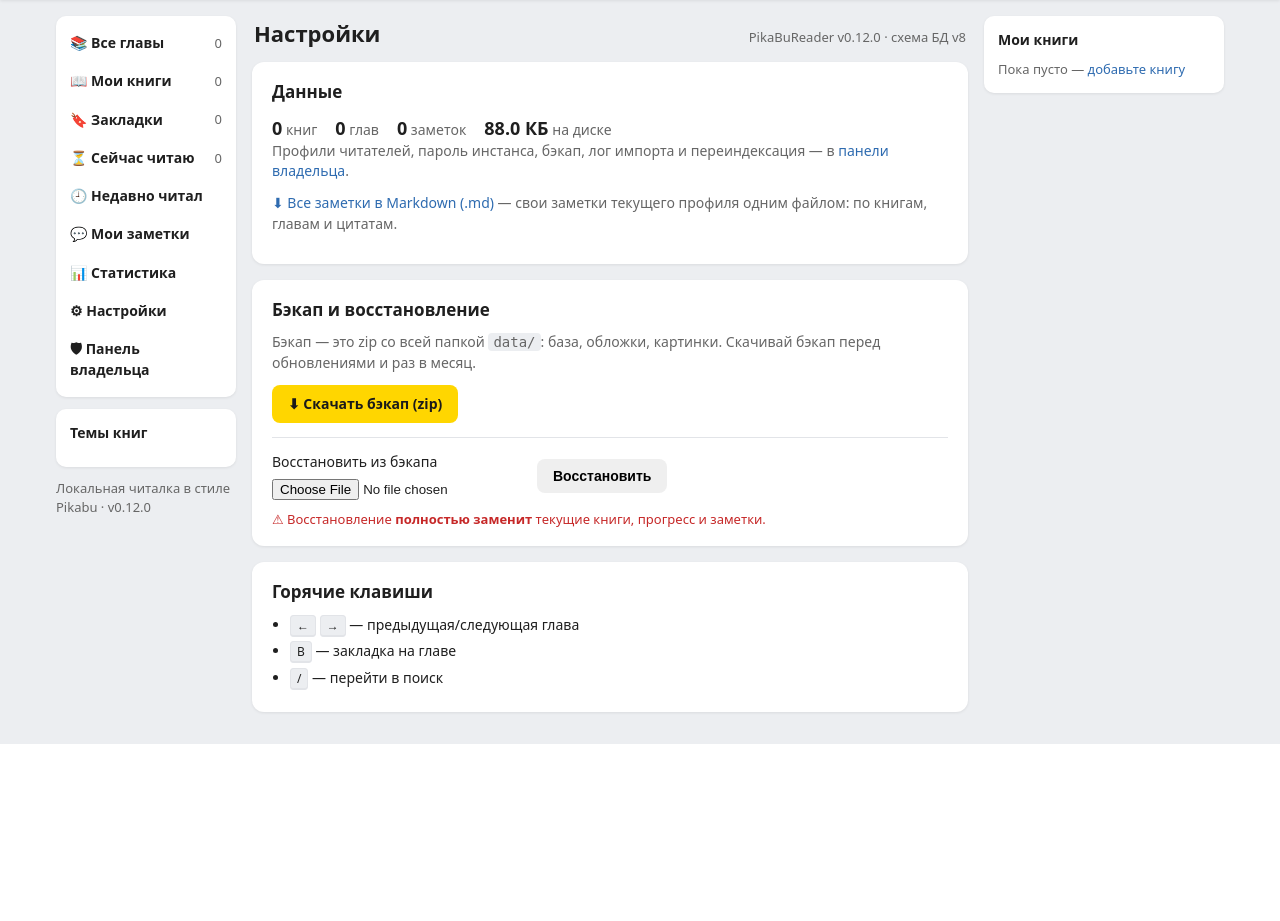
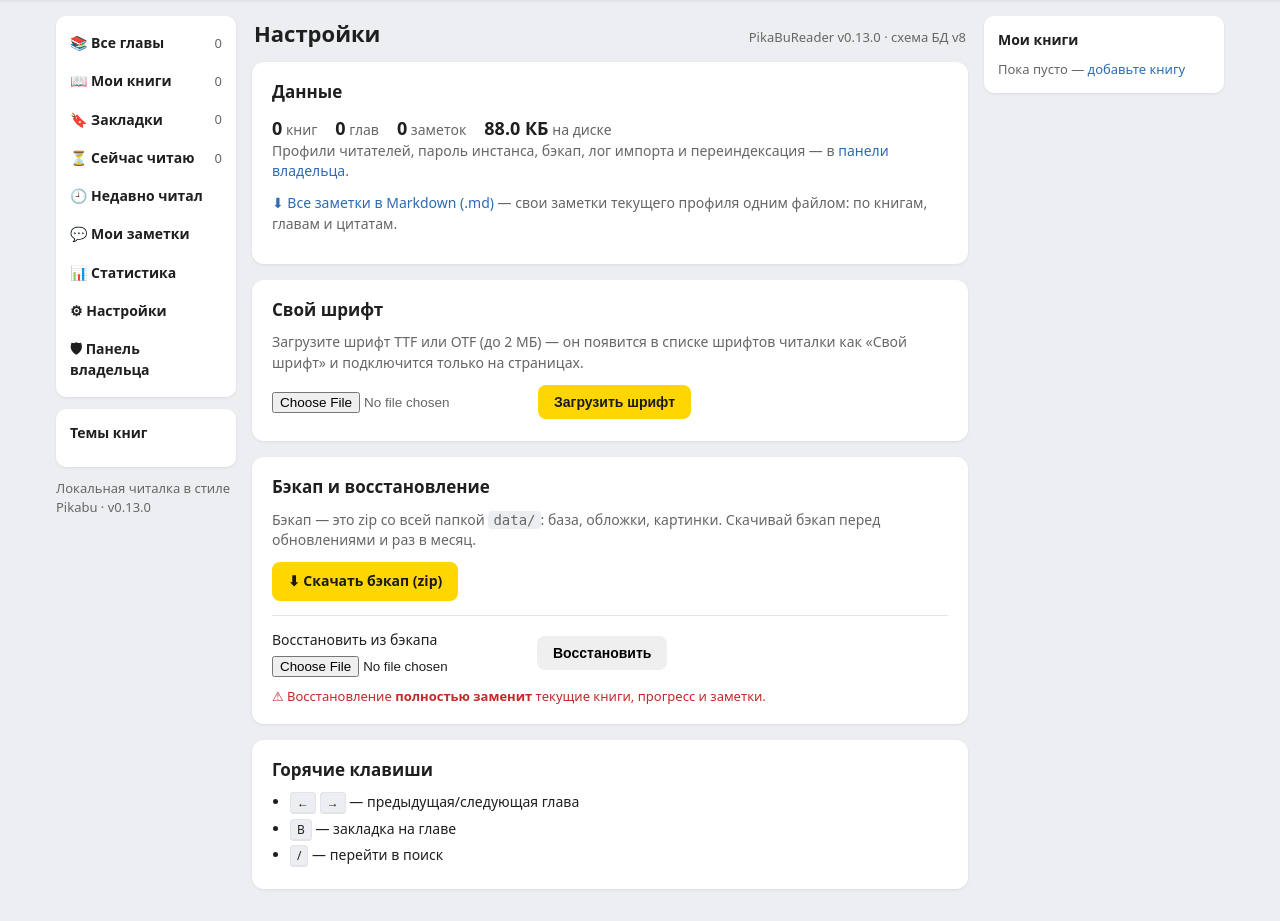
Before and after one commit to igorgratt/pikabureader, a Flask app: page /settings in a window 1280 px wide. Shown: the part 57-978 px from the top of the page. Before the commit the page ends 801 px from the top, so only its background shows below. Run offline with Flask 3, Linux system fonts and the light colour scheme; data comes from the database, SQL or seed files in the repository; data that the repository does not hold is empty.

Commit message:
Bump to v0.13.0: custom TTF/OTF fonts (R8), auto-scroll in reader (R9), 115 tests

```diff
--- a/app.py
+++ b/app.py
@@ -19,7 +19,7 @@ from flask import (Flask, Response, abort, flash, redirect, render_template,
 import db
 from parsers import parse_book
 
-__version__ = "0.12.0"
+__version__ = "0.13.0"
 
 BASE_DIR = os.path.dirname(os.path.abspath(__file__))
 UPLOAD_DIR = os.path.join(db.DATA_DIR, "uploads")
@@ -1410,6 +1410,80 @@ def settings_page():
         "settings.html", stats=stats, data_size=_fmt_size(_data_size()),
         schema_version=db.schema_version(),
     )
+
+
+# ---------------------------------------------------------------- R8: свои шрифты
+
+def _font_dir() -> str:
+    return os.path.join(db.DATA_DIR, "fonts")
+
+
+FONT_MAGIC = {
+    ".ttf": (b"\x00\x01\x00\x00", b"true"),
+    ".otf": (b"OTTO",),
+}
+FONT_MAX = 2 * 1024 * 1024  # лимит 2 МБ
+
+
+@app.get("/fonts/<name>")
+def fonts_file(name: str):
+    if not re.fullmatch(r"custom\.(ttf|otf)", name):
+        abort(404)
+    path = os.path.join(_font_dir(), name)
+    try:
+        with open(path, "rb") as fh:
+            data = fh.read()  # в память: файл сразу закрывается (Windows-блокировки)
+    except OSError:
+        abort(404)
+    return send_file(
+        io.BytesIO(data),
+        mimetype="font/ttf" if name.endswith(".ttf") else "font/otf",
+        download_name=name,
+    )
+
+
+@app.post("/settings/font")
+def font_upload():
+    f = request.files.get("font")
+    if not f or not f.filename:
+        flash("Файл не выбран")
+        return redirect(url_for("settings_page"))
+    ext = next((e for e in FONT_MAGIC if f.filename.lower().endswith(e)), "")
+    if not ext:
+        flash("Нужен шрифт в формате TTF или OTF")
+        return redirect(url_for("settings_page"))
+    data = f.read(FONT_MAX + 1)
+    if len(data) > FONT_MAX:
+        flash("Файл слишком большой (лимит 2 МБ)")
+        return redirect(url_for("settings_page"))
+    if data[:4] not in FONT_MAGIC[ext]:
+        flash("Файл не похож на шрифт TTF/OTF")
+        return redirect(url_for("settings_page"))
+    os.makedirs(_font_dir(), exist_ok=True)
+    keep = f"custom{ext}"
+    for old in ("custom.ttf", "custom.otf"):
+        if old != keep:
+            try:
+                os.remove(os.path.join(_font_dir(), old))
+            except OSError:
+                pass
+    with open(os.path.join(_font_dir(), keep), "wb") as fh:
+        fh.write(data)
+    db.save_setting("custom_font", keep)
+    flash("Шрифт сохранён — выберите «Свой шрифт» в списке шрифтов читалки")
+    return redirect(url_for("settings_page"))
+
+
+@app.post("/settings/font/delete")
+def font_delete():
+    for name in ("custom.ttf", "custom.otf"):
+        try:
+            os.remove(os.path.join(_font_dir(), name))
+        except OSError:
+            pass
+    db.save_setting("custom_font", "")
+    flash("Свой шрифт удалён")
+    return redirect(url_for("settings_page"))
 
 
 def _backup_zip_bytes() -> bytes:
--- a/static/css/pikabu.css
+++ b/static/css/pikabu.css
@@ -737,6 +737,16 @@ kbd {
 }
 .library-progress { color: var(--text-2); font-size: 12px; margin-top: 3px; }
 
+/* ---------------- R8/R9: свой шрифт и автопрокрутка ---------------- */
+.font-form {
+  display: flex; gap: 10px; align-items: center; flex-wrap: wrap;
+  margin: 6px 0 4px;
+}
+.font-form input[type="file"] {
+  font-size: 13.5px; color: var(--text-2); max-width: 100%;
+}
+.settings-card form + form { margin-top: 8px; }
+
 /* ---------------- N8: все заметки ---------------- */
 .notes-filter {
   display: flex; gap: 12px; align-items: center;
--- a/static/js/reader.js
+++ b/static/js/reader.js
@@ -20,7 +20,9 @@
       "--font-read",
       settings.font === "serif"
         ? 'Georgia, "Times New Roman", serif'
-        : 'system-ui, "Segoe UI", Roboto, Arial, sans-serif'
+        : settings.font === "custom"
+          ? '"PikaCustom", Georgia, "Times New Roman", serif'
+          : 'system-ui, "Segoe UI", Roboto, Arial, sans-serif'
     );
     document.querySelectorAll("[data-set]").forEach((el) => {
       el.value = settings[el.dataset.set] || el.value;
@@ -632,4 +634,62 @@
         });
     });
   });
+
+  // ------------------------------------------------ R9: автопрокрутка
+  const asSel = document.getElementById("auto-scroll");
+  if (asSel) {
+    let asSpeed = 0; // px/sec
+    let asLast = 0;
+    let asRaf = 0;
+
+    const asStop = () => {
+      asSpeed = 0;
+      asLast = 0;
+      if (asRaf) cancelAnimationFrame(asRaf);
+      asRaf = 0;
+      asSel.value = "0";
+    };
+
+    const asTick = (ts) => {
+      if (!asSpeed) {
+        asRaf = 0;
+        return;
+      }
+      if (asLast) window.scrollBy(0, (asSpeed * (ts - asLast)) / 1000);
+      asLast = ts;
+      const atBottom =
+        window.innerHeight + window.scrollY >=
+        document.documentElement.scrollHeight - 4;
+      if (atBottom) {
+        asStop();
+        return;
+      }
+      asRaf = requestAnimationFrame(asTick);
+    };
+
+    asSel.addEventListener("change", () => {
+      asSpeed = parseInt(asSel.value, 10) || 0;
+      asLast = 0;
+      if (asSpeed) {
+        if (asRaf) cancelAnimationFrame(asRaf);
+        asRaf = requestAnimationFrame(asTick);
+      } else {
+        asStop();
+      }
+    });
+
+    // любое действие пользователя (колесо, свайп, клавиши) — остановка
+    ["wheel", "touchmove", "keydown"].forEach((ev) =>
+      window.addEventListener(
+        ev,
+        () => {
+          if (asSpeed) asStop();
+        },
+        { passive: true }
+      )
+    );
+    document.addEventListener("visibilitychange", () => {
+      if (document.hidden && asSpeed) asStop();
+    });
+  }
 })();
--- a/static/sw.js
+++ b/static/sw.js
@@ -1,5 +1,5 @@
 /* PikaBuReader service worker: статика cache-first, страницы network-first. */
-const CACHE = "pikabu-v6";
+const CACHE = "pikabu-v7";
 const STATIC = [
   "/static/css/pikabu.css",
   "/static/js/reader.js",
--- a/templates/base.html
+++ b/templates/base.html
@@ -14,6 +14,16 @@
   </script>
   {% endif %}
   <link rel="stylesheet" href="{{ url_for('static', filename='css/pikabu.css') }}">
+  {% if settings.get('custom_font') %}
+  <style>
+    @font-face {
+      font-family: "PikaCustom";
+      src: url("{{ url_for('fonts_file', name=settings['custom_font']) }}")
+        format("{{ 'opentype' if settings['custom_font'].endswith('.otf') else 'truetype' }}");
+      font-display: swap;
+    }
+  </style>
+  {% endif %}
 </head>
 <body>
   <header class="topbar">
--- a/templates/settings.html
+++ b/templates/settings.html
@@ -23,6 +23,24 @@
     <a href="{{ url_for('notes_export') }}">⬇ Все заметки в Markdown (.md)</a> —
     свои заметки текущего профиля одним файлом: по книгам, главам и цитатам.
   </p>
+</section>
+
+<section class="settings-card">
+  <h2 class="settings-title">Свой шрифт</h2>
+  <p class="settings-desc">
+    Загрузите шрифт TTF или OTF (до 2 МБ) — он появится в списке шрифтов
+    читалки как «Свой шрифт» и подключится только на страницах.
+    {% if settings.get('custom_font') %}Сейчас: <b>{{ settings['custom_font'] }}</b>.{% endif %}
+  </p>
+  <form class="font-form" method="post" action="{{ url_for('font_upload') }}" enctype="multipart/form-data">
+    <input type="file" name="font" accept=".ttf,.otf" required>
+    <button class="btn btn-accent" type="submit">Загрузить шрифт</button>
+  </form>
+  {% if settings.get('custom_font') %}
+  <form method="post" action="{{ url_for('font_delete') }}" onsubmit="return confirm('Удалить свой шрифт?')">
+    <button class="btn" type="submit">Удалить свой шрифт</button>
+  </form>
+  {% endif %}
 </section>
 
 <section class="settings-card">
```
Also changed, not shown: docs/architecture.md (+1 -0 lines), docs/backlog.md (+3 -3 lines), templates/story.html (+7 -0 lines), tests/test_app.py (+75 -0 lines), CHANGELOG.md, README.md.
